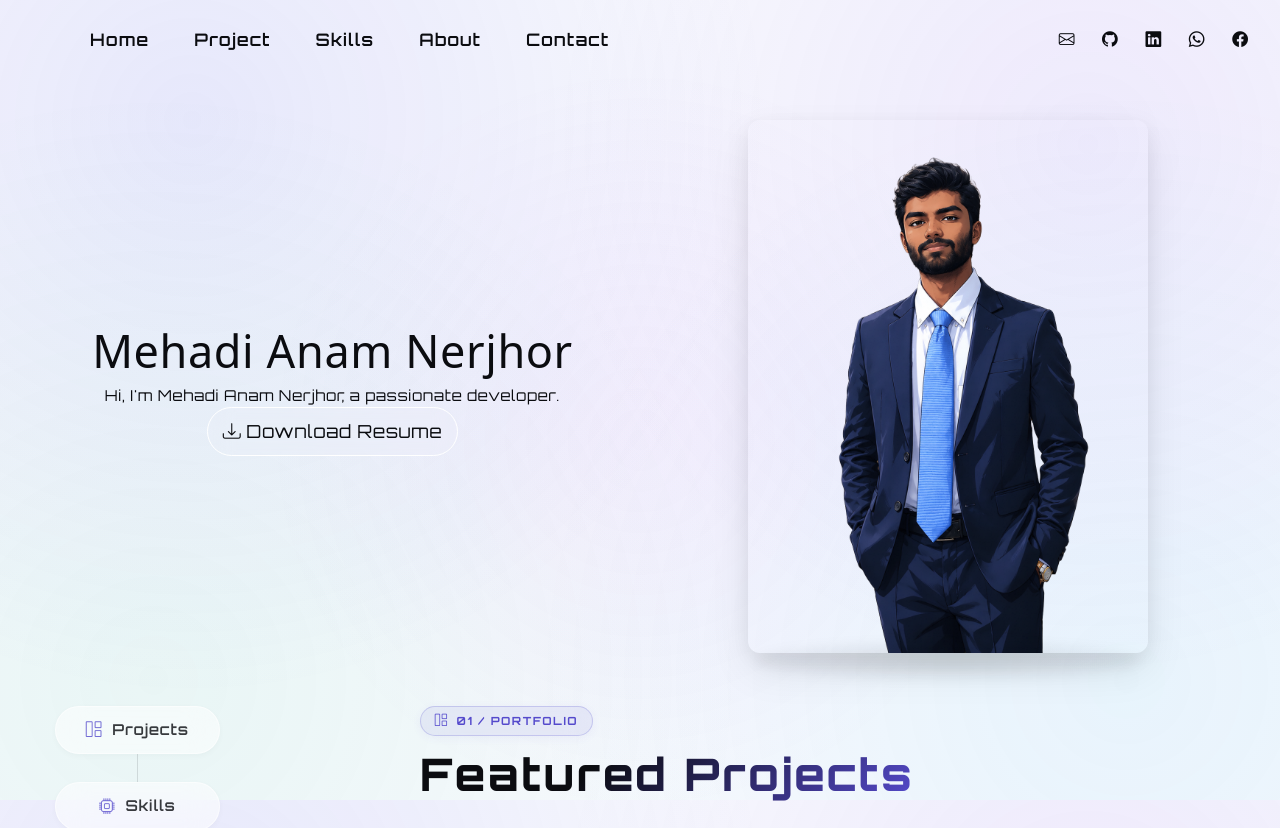
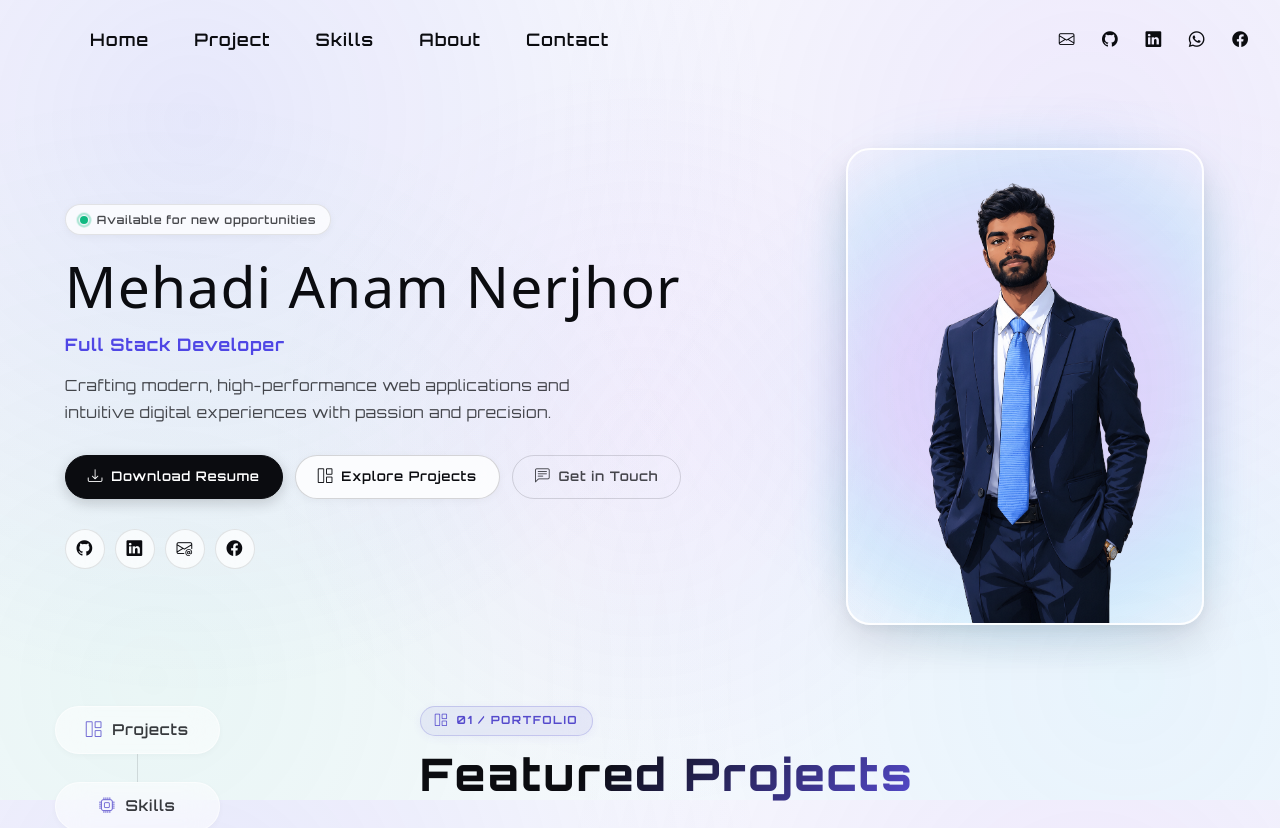
Before and after one commit to mehedienf/mehedienf.github.io, a Next.js app: page / in a window 1280 px wide. Shown: the top 828 px of the page. Built offline with nearby package versions, Linux system fonts and the light colour scheme; a web font is replaced by a local one.

Commit message:
hero refactor

```diff
--- a/src/app/globals.css
+++ b/src/app/globals.css
@@ -166,47 +166,269 @@ main {
   color: var(--primary-color);
 }
 
+/* ==========================================================================
+   Modernized Hero Section
+   ========================================================================== */
+
 .home {
   display: flex;
   align-items: center;
-  justify-content: space-around;
-  gap: 2rem;
+  justify-content: space-between;
+  gap: 3.5rem;
   width: 100%;
-  min-height: 60vh;
-  flex-wrap: wrap;
+  max-width: 1240px;
+  margin: 0 auto;
+  min-height: 68vh;
+  padding: clamp(2rem, 4.5vw, 4rem) clamp(1rem, 3.5vw, 3rem);
   box-sizing: border-box;
 }
 
 .home-info {
-  width: 50%;
-  flex: 1 1 0;
-  max-width: 720px;
-  text-align: center;
+  flex: 1 1 520px;
+  max-width: 640px;
+  text-align: left;
+  display: flex;
+  flex-direction: column;
+  align-items: flex-start;
+  z-index: 2;
 }
-.home-info h1 {
+
+/* Status Pill */
+.hero-status-pill {
+  display: inline-flex;
+  align-items: center;
+  gap: 9px;
+  background: rgba(255, 255, 255, 0.75);
+  border: 1px solid rgba(11, 12, 16, 0.1);
+  padding: 6px 14px;
+  border-radius: 9999px;
+  backdrop-filter: blur(12px);
+  -webkit-backdrop-filter: blur(12px);
+  margin-bottom: 1.25rem;
+  box-shadow: 0 2px 8px rgba(11, 12, 16, 0.04);
+}
+
+.hero-status-pulse {
+  width: 8px;
+  height: 8px;
+  border-radius: 50%;
+  background-color: #10b981;
+  position: relative;
+  display: inline-block;
+}
+
+.hero-status-pulse::after {
+  content: "";
+  position: absolute;
+  top: -3px;
+  left: -3px;
+  right: -3px;
+  bottom: -3px;
+  border-radius: 50%;
+  border: 2px solid rgba(16, 185, 129, 0.5);
+  animation: heroPulse 2s cubic-bezier(0.4, 0, 0.6, 1) infinite;
+}
+
+@keyframes heroPulse {
+  0% {
+    transform: scale(0.9);
+    opacity: 0.8;
+  }
+  70% {
+    transform: scale(2.2);
+    opacity: 0;
+  }
+  100% {
+    transform: scale(2.2);
+    opacity: 0;
+  }
+}
+
+.hero-status-text {
+  font-family: var(--heading-font-family);
+  font-size: 0.76rem;
+  font-weight: 600;
+  letter-spacing: 0.06em;
+  color: rgba(11, 12, 16, 0.75);
+}
+
+/* Hero Name - strictly in Bitcount Single font */
+.home-info h1,
+.hero-name {
   font-family: "Bitcount Single", system-ui;
   font-optical-sizing: auto;
-  font-weight: 150;
+  font-weight: 350;
   font-style: normal;
   font-variation-settings:
     "slnt" 0,
     "CRSV" 0.5,
     "ELSH" 0,
     "ELXP" 0;
-  font-size: clamp(1.8rem, 4.5vw, 3rem);
-  margin-top: 0;
+  font-size: clamp(2.2rem, 4.5vw, 3.8rem);
+  color: var(--primary-color);
+  line-height: 1.15;
+  letter-spacing: 0.02em;
+  margin: 0 0 0.85rem 0;
+  white-space: nowrap;
 }
-.home-info button {
-  padding: 10px 15px 10px 15px;
-  font-size: large;
-  background: rgba(255, 255, 255, 0.05);
-  border: 1px solid white;
-  border-radius: 30px;
-  backdrop-filter: blur(12px);
+
+/* Role / Specialty Subtitle */
+.hero-role-wrapper {
+  display: inline-flex;
+  align-items: center;
+  flex-wrap: wrap;
+  gap: 8px;
+  font-family: var(--heading-font-family);
+  font-size: clamp(0.95rem, 1.35vw, 1.15rem);
+  font-weight: 600;
+  letter-spacing: 0.05em;
+  color: var(--primary-color);
+  margin-bottom: 1rem;
 }
+
+.hero-role-title {
+  color: #4f46e5;
+  font-weight: 700;
+}
+
+.hero-role-divider {
+  color: rgba(11, 12, 16, 0.3);
+}
+
+.hero-role-specialty {
+  color: rgba(11, 12, 16, 0.75);
+}
+
+/* Tagline / Bio */
+.hero-tagline {
+  font-size: 1.02rem;
+  line-height: 1.75;
+  letter-spacing: 0.035em;
+  color: rgba(11, 12, 16, 0.75);
+  max-width: 540px;
+  margin: 0 0 1.85rem 0;
+}
+
+/* Hero Actions */
+.hero-actions {
+  display: flex;
+  align-items: center;
+  flex-wrap: wrap;
+  gap: 12px;
+  margin-bottom: 2rem;
+}
+
+.hero-btn {
+  display: inline-flex;
+  align-items: center;
+  gap: 8px;
+  padding: 10px 22px;
+  border-radius: 9999px;
+  font-family: var(--heading-font-family);
+  font-size: 0.88rem;
+  font-weight: 600;
+  letter-spacing: 0.06em;
+  text-decoration: none;
+  transition: all 0.25s ease;
+  box-sizing: border-box;
+  cursor: pointer;
+}
+
+.hero-btn i {
+  font-size: 0.98rem;
+  transition: transform 0.25s ease;
+}
+
+/* Primary Button: Dark Solid Pill */
+.hero-btn-primary {
+  background: var(--primary-color);
+  color: #ffffff;
+  border: 1px solid var(--primary-color);
+  box-shadow: 0 4px 14px rgba(11, 12, 16, 0.18);
+}
+
+.hero-btn-primary:hover {
+  background: #23272f;
+  transform: translateY(-2px);
+  box-shadow: 0 6px 20px rgba(11, 12, 16, 0.25);
+  color: #ffffff;
+}
+
+.hero-btn-primary:hover i {
+  transform: translateY(2px);
+}
+
+/* Secondary Button: Frosted Glass Pill */
+.hero-btn-secondary {
+  background: rgba(255, 255, 255, 0.8);
+  color: var(--primary-color);
+  border: 1px solid rgba(11, 12, 16, 0.16);
+  backdrop-filter: blur(10px);
+  -webkit-backdrop-filter: blur(10px);
+  box-shadow: 0 2px 8px rgba(11, 12, 16, 0.04);
+}
+
+.hero-btn-secondary:hover {
+  background: rgba(255, 255, 255, 0.98);
+  border-color: rgba(11, 12, 16, 0.35);
+  transform: translateY(-2px);
+  color: #4f46e5;
+  box-shadow: 0 6px 16px rgba(11, 12, 16, 0.08);
+}
+
+.hero-btn-secondary:hover i {
+  transform: scale(1.15);
+}
+
+/* Outline / Subtle Button */
+.hero-btn-outline {
+  background: transparent;
+  color: rgba(11, 12, 16, 0.75);
+  border: 1px solid rgba(11, 12, 16, 0.14);
+}
+
+.hero-btn-outline:hover {
+  background: rgba(11, 12, 16, 0.04);
+  color: var(--primary-color);
+  border-color: rgba(11, 12, 16, 0.25);
+  transform: translateY(-2px);
+}
+
+/* Social Row */
+.hero-social-row {
+  display: flex;
+  align-items: center;
+  gap: 10px;
+}
+
+.hero-social-icon {
+  width: 40px;
+  height: 40px;
+  border-radius: 50%;
+  display: inline-flex;
+  align-items: center;
+  justify-content: center;
+  background: rgba(255, 255, 255, 0.7);
+  border: 1px solid rgba(11, 12, 16, 0.1);
+  color: var(--primary-color);
+  font-size: 1.05rem;
+  text-decoration: none;
+  transition: all 0.22s ease;
+  backdrop-filter: blur(8px);
+  -webkit-backdrop-filter: blur(8px);
+}
+
+.hero-social-icon:hover {
+  background: var(--primary-color);
+  color: #ffffff;
+  border-color: var(--primary-color);
+  transform: translateY(-3px) scale(1.08);
+  box-shadow: 0 5px 14px rgba(11, 12, 16, 0.15);
+}
+
+/* Hero Portrait Frame */
 .home-image {
-  width: 50%;
-  flex: 1 1;
+  flex: 0 1 380px;
   display: flex;
   align-items: center;
   justify-content: center;
@@ -214,67 +436,103 @@ main {
   box-sizing: border-box;
 }
 
-.home-image img {
-  width: 50vh;
-  height: auto;
-  /* max-height: 420px; */
+.hero-image-frame {
+  position: relative;
+  width: clamp(260px, 28vw, 360px);
+  aspect-ratio: 3 / 4;
+  border-radius: 28px;
+  display: flex;
+  align-items: center;
+  justify-content: center;
+  z-index: 2;
+}
+
+.hero-image-ambient {
+  position: absolute;
+  inset: -14px;
+  border-radius: 36px;
+  background: radial-gradient(
+    circle at 50% 50%,
+    rgba(99, 102, 241, 0.22) 0%,
+    rgba(168, 85, 247, 0.16) 40%,
+    rgba(56, 189, 248, 0.14) 70%,
+    transparent 90%
+  );
+  filter: blur(20px);
+  z-index: 1;
+  pointer-events: none;
+}
+
+.hero-avatar {
+  width: 100%;
+  height: 100%;
   object-fit: cover;
-  border-radius: 12px;
+  border-radius: 24px;
   position: relative;
   z-index: 2;
+  border: 2px solid rgba(255, 255, 255, 0.9);
   box-shadow:
-    0 18px 40px rgba(11, 12, 16, 0.08),
-    0 6px 18px rgba(11, 12, 16, 0.06);
+    0 20px 40px rgba(11, 12, 16, 0.1),
+    0 4px 12px rgba(11, 12, 16, 0.05);
+  transition:
+    transform 0.35s ease,
+    box-shadow 0.35s ease;
 }
 
-/* Decorative pedestal and soft shadow under the image to mask cutoff */
-/* Pedestal removed to avoid white bar under the image */
-
-.home-image::after {
-  content: "";
-  position: absolute;
-  left: 50%;
-  transform: translateX(-50%);
-  bottom: -26px;
-  width: 66%;
-  height: 36px;
-  background: radial-gradient(
-    ellipse at center,
-    rgba(11, 12, 16, 0.12),
-    rgba(11, 12, 16, 0)
-  );
-  border-radius: 50%;
-  z-index: 0;
-  filter: blur(6px);
+.hero-avatar:hover {
+  transform: translateY(-4px) scale(1.01);
+  box-shadow:
+    0 24px 48px rgba(11, 12, 16, 0.14),
+    0 6px 16px rgba(11, 12, 16, 0.07);
 }
 
-@media (max-width: 760px) {
+/* Responsive Media Queries */
+@media (max-width: 960px) {
   .home {
-    flex-direction: column;
-    padding: 1.25rem;
+    flex-direction: column-reverse;
+    text-align: center;
+    gap: 2.5rem;
+    padding: 2.5rem 1.5rem;
     min-height: auto;
   }
   .home-info {
+    align-items: center;
+    text-align: center;
+    max-width: 100%;
+  }
+  .hero-role-wrapper {
+    justify-content: center;
+  }
+  .hero-tagline {
     text-align: center;
   }
-  .home-info h1 {
-    white-space: nowrap;
-    overflow: hidden;
-    text-overflow: ellipsis;
+  .hero-actions {
+    justify-content: center;
+  }
+  .hero-social-row {
+    justify-content: center;
   }
   .home-image {
     width: 100%;
+    margin-bottom: 0.5rem;
   }
 }
 
-/* Ensure name stays on one line on larger screens */
-.home-info h1 {
-  white-space: nowrap;
-}
-
-@media (max-width: 420px) {
-  .home-info h1 {
-    font-size: clamp(1.5rem, 8vw, 2.25rem);
+@media (max-width: 520px) {
+  .hero-name {
+    font-size: clamp(1.6rem, 7.5vw, 2.2rem);
+    white-space: normal;
+  }
+  .hero-actions {
+    flex-direction: column;
+    width: 100%;
+  }
+  .hero-btn {
+    width: 100%;
+    justify-content: center;
+  }
+  .hero-image-frame {
+    width: 240px;
   }
 }
 
--- a/src/components/Hero.tsx
+++ b/src/components/Hero.tsx
@@ -5,16 +5,95 @@ export default function Hero() {
   return (
     <section id="home" className="home content">
       <div className="home-info">
-        <h1>{portfolioData.hero.name}</h1>
-        <p>Hi, I&apos;m {portfolioData.hero.name}, {portfolioData.hero.role}</p>
-        <a href={portfolioData.hero.resumeLink} download>
-          <button type="button">
-            <i className="bi bi-download" style={{ padding: "0 5px 0 0" }}></i>Download Resume
-          </button>
-        </a>
+        {/* Availability / Status Badge */}
+        <div className="hero-status-pill">
+          <span className="hero-status-pulse"></span>
+          <span className="hero-status-text">{portfolioData.hero.status}</span>
+        </div>
+
+        {/* Name - strictly in Bitcount Single font */}
+        <h1 className="hero-name">{portfolioData.hero.name}</h1>
+
+        {/* Role */}
+        <div className="hero-role-wrapper">
+          <span className="hero-role-title">{portfolioData.hero.role}</span>
+        </div>
+
+        {/* Brief Tagline / Bio */}
+        <p className="hero-tagline">{portfolioData.hero.tagline}</p>
+
+        {/* Action Buttons */}
+        <div className="hero-actions">
+          <a
+            href={portfolioData.hero.resumeLink}
+            download
+            className="hero-btn hero-btn-primary"
+          >
+            <i className="bi bi-download"></i>
+            <span>Download Resume</span>
+          </a>
+          <a href="#project" className="hero-btn hero-btn-secondary">
+            <i className="bi bi-grid-1x2"></i>
+            <span>Explore Projects</span>
+          </a>
+          <a href="#contact" className="hero-btn hero-btn-outline">
+            <i className="bi bi-chat-left-text"></i>
+            <span>Get in Touch</span>
+          </a>
+        </div>
+
+        {/* Quick Social Links */}
+        <div className="hero-social-row">
+          <a
+            href={portfolioData.contact.github}
+            target="_blank"
+            rel="noopener noreferrer"
+            aria-label="GitHub"
+            className="hero-social-icon"
+          >
+            <i className="bi bi-github"></i>
+          </a>
+          <a
+            href={portfolioData.contact.linkedin}
+            target="_blank"
+            rel="noopener noreferrer"
+            aria-label="LinkedIn"
+            className="hero-social-icon"
+          >
+            <i className="bi bi-linkedin"></i>
+          </a>
+          <a
+            href={`mailto:${portfolioData.contact.email}`}
+            aria-label="Email"
+            className="hero-social-icon"
+          >
+            <i className="bi bi-envelope-at"></i>
+          </a>
+          <a
+            href={portfolioData.contact.facebook}
+            target="_blank"
+            rel="noopener noreferrer"
+            aria-label="Facebook"
+            className="hero-social-icon"
+          >
+            <i className="bi bi-facebook"></i>
+          </a>
+        </div>
       </div>
+
+      {/* Hero Portrait Frame */}
       <div className="home-image">
-        <Image src={portfolioData.hero.image} alt={portfolioData.hero.name} width={420} height={420} priority />
+        <div className="hero-image-frame">
+          <div className="hero-image-ambient"></div>
+          <Image
+            src={portfolioData.hero.image}
+            alt={portfolioData.hero.name}
+            width={380}
+            height={507}
+            priority
+            className="hero-avatar"
+          />
+        </div>
       </div>
     </section>
   );
--- a/src/components/Projects.tsx
+++ b/src/components/Projects.tsx
@@ -69,9 +69,9 @@ export default function Projects() {
                     <i className="bi bi-github"></i> GitHub
                   </a>
                 )}
-                {(proj.details || proj.live) && (
+                {proj.details && (
                   <a
-                    href={proj.details || proj.live}
+                    href={proj.details}
                     target="_blank"
                     rel="noopener noreferrer"
                     className="project-btn"
--- a/src/data/portfolio.ts
+++ b/src/data/portfolio.ts
@@ -1,9 +1,12 @@
 export const portfolioData = {
   hero: {
     name: "Mehadi Anam Nerjhor",
-    role: "a passionate developer.",
+    role: "Full Stack Developer",
+    tagline:
+      "Crafting modern, high-performance web applications and intuitive digital experiences with passion and precision.",
     image: "/images/my/me.jpg",
     resumeLink: "#",
+    status: "Available for new opportunities",
   },
   about: {
     description:
```
